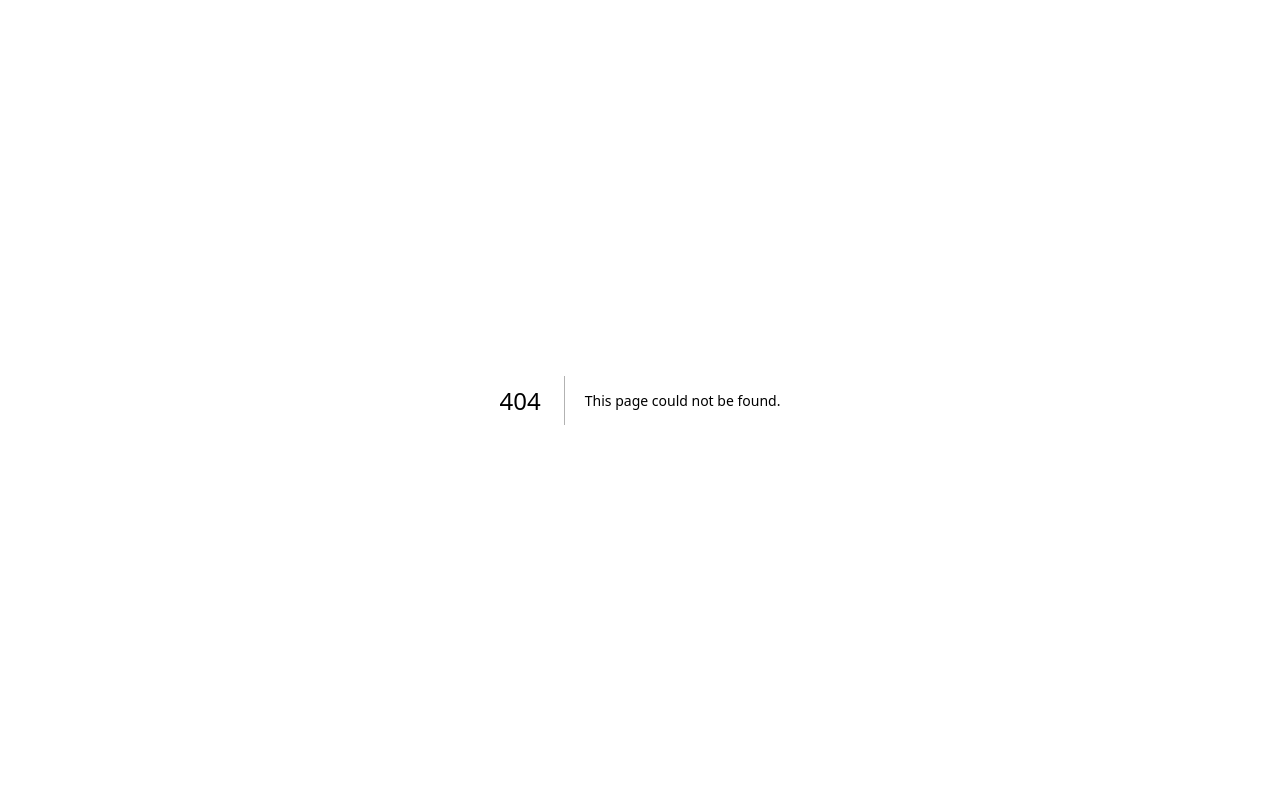
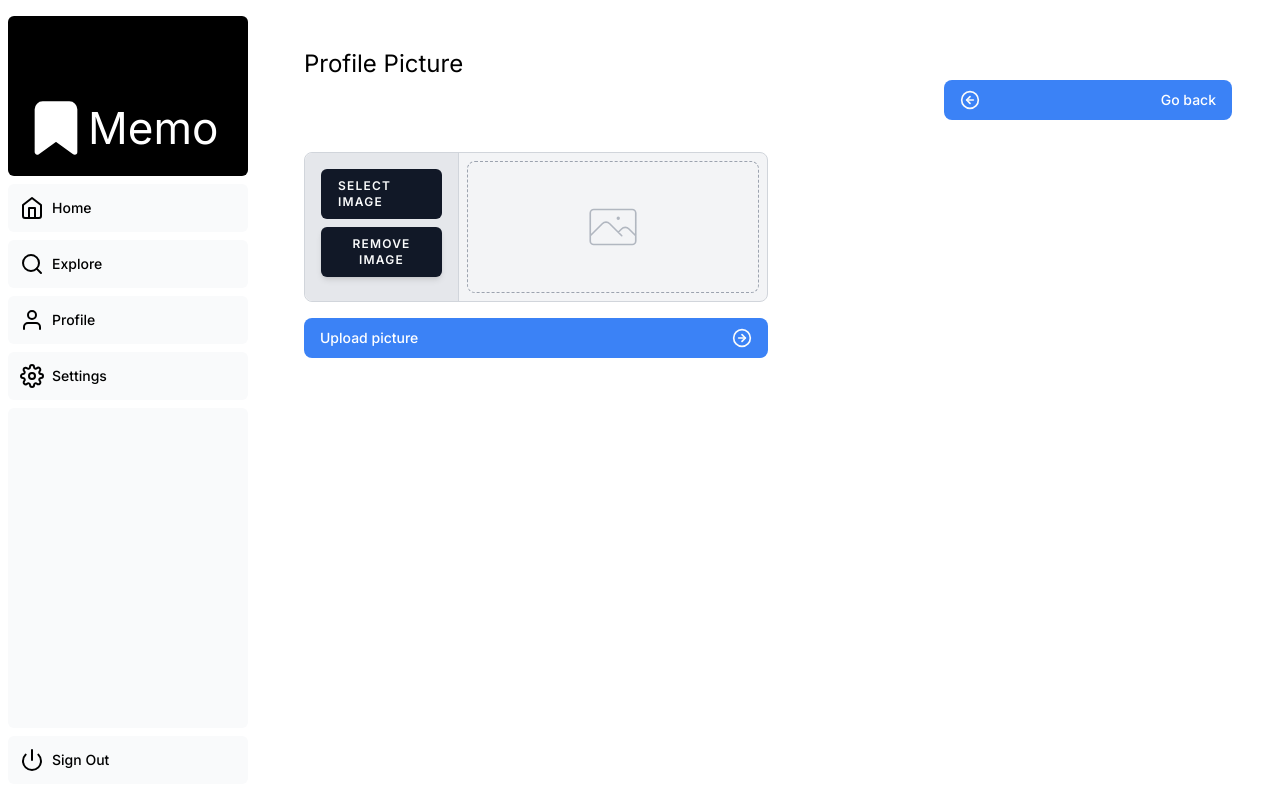
Before and after one commit to akinolaemmanuel49/memo-frontend, a Next.js app: page /profile/update/avatar in a window 1280 px wide. Before the commit this address had no page. Built offline with nearby package versions, Linux system fonts and the light colour scheme.

Commit message:
Implement profile picture upload feature

```diff
--- /dev/null
+++ b/app/profile/update/avatar/page.tsx
@@ -0,0 +1,36 @@
+"use client"
+
+import { useRouter } from "next/navigation";
+import UploadProfilePictureForm from "@/app/ui/forms/upload-profile-picture-form";
+import { useState } from "react";
+import Link from "next/link";
+import { Button } from "@/app/ui/button";
+import { ArrowLeftCircle } from "@/app/ui/icons";
+
+export default function UploadProfilePicturePage() {
+    const router = useRouter();
+    const [error, setError] = useState<string | null>(null);
+
+    const handleProfilePictureUploadSuccess = () => {
+        router.push("/profile")
+    };
+
+    const handleProfilePictureUploadError = (error: string) => {
+        setError(error)
+    };
+    return (
+        <main>
+            <h1 className='md-4 text-xl md:text-2xl text-center md:text-start'>
+                Profile Picture
+            </h1>
+            <div className="flex justify-end">
+                <Link href="/profile/update">
+                    <Button className="flex mb-4 w-72">
+                        <ArrowLeftCircle className="mr-auto h-5 w-5 text-gray-50" /> Go back
+                    </Button>
+                </Link>
+            </div>
+            <UploadProfilePictureForm onSuccess={handleProfilePictureUploadSuccess} onError={handleProfilePictureUploadError} />
+        </main>
+    )
+}
--- a/app/profile/update/page.tsx
+++ b/app/profile/update/page.tsx
@@ -1,4 +1,7 @@
+import { Button } from "@/app/ui/button";
 import ProfileForm from "@/app/ui/forms/profile-form";
+import { ArrowRightCircle } from "@/app/ui/icons";
+import Link from "next/link";
 
 export default function UpdateProfilePage() {
     return (
@@ -6,6 +9,13 @@ export default function UpdateProfilePage() {
             <h1 className='md-4 text-xl md:text-2xl text-center md:text-start'>
                 Profile
             </h1>
+            <div className="flex justify-start">
+                <Link href="/profile/update/avatar">
+                    <Button className="flex mb-4 w-72">
+                        Upload profile picture<ArrowRightCircle className="ml-auto h-5 w-5 text-gray-50" />
+                    </Button>
+                </Link>
+            </div>
             <ProfileForm />
         </main>
     )
--- a/app/ui/button.tsx
+++ b/app/ui/button.tsx
@@ -1,4 +1,4 @@
-import clsx from 'clsx';
+import clsx from "clsx";
 
 interface ButtonProps extends React.ButtonHTMLAttributes<HTMLButtonElement> {
   children: React.ReactNode;
@@ -9,8 +9,8 @@ export function Button({ children, className, ...rest }: ButtonProps) {
     <button
       {...rest}
       className={clsx(
-                'flex h-10 items-center rounded-lg bg-blue-500 px-4 text-sm font-medium text-white transition-colors hover:bg-blue-400 focus-visible:outline focus-visible:outline-2 focus-visible:outline-offset-2 focus-visible:outline-blue-500 active:bg-blue-600 aria-disabled:cursor-not-allowed aria-disabled:opacity-50',
-                className,
+        "flex h-10 items-center rounded-lg bg-blue-500 px-4 text-sm font-medium text-white transition-colors hover:bg-blue-400 focus-visible:outline focus-visible:outline-2 focus-visible:outline-offset-2 focus-visible:outline-blue-500 active:bg-blue-600 aria-disabled:cursor-not-allowed aria-disabled:opacity-50",
+        className
       )}
     >
       {children}
--- a/app/ui/forms/profile-form.tsx
+++ b/app/ui/forms/profile-form.tsx
@@ -15,9 +15,6 @@ export default function ProfileForm() {
         email: "",
         firstName: "",
         lastName: "",
-        avatarURL: "", // This will store the URL of the avatar image
-        avatarFile: null, // This will store the uploaded avatar file
-        status: "",
         about: "",
     });
     const [profileData, setProfileData] = useState<ProfileData>();
@@ -38,7 +35,9 @@ export default function ProfileForm() {
                     headers: { Authorization: `Bearer ${accessToken}` }
                 });
                 setProfileData(response.data);
-                setFormData(response.data)
+                if (profileData) {
+                    setFormData(profileData);
+                }
             } catch (error) {
                 setError("Failed to fetch user profile.");
                 console.error(error);
@@ -59,7 +58,7 @@ export default function ProfileForm() {
     }
 
     const handleInputChange = (e: React.ChangeEvent<HTMLInputElement | HTMLTextAreaElement>) => {
-        const { name, value } = e.target;
+        const { name, value, type } = e.target;
 
         setFormData({
             ...formData,
@@ -91,7 +90,7 @@ export default function ProfileForm() {
                 )
             ).data;
             console.log("Form submitted: ", response);
-            router.push("/profile");
+            router.push("/profile/update/avatar");
         } catch (error) {
             console.error("Profile update failed: ", error);
         }
--- /dev/null
+++ b/app/ui/forms/upload-profile-picture-form.tsx
@@ -0,0 +1,110 @@
+import { useState } from 'react';
+import axios from 'axios';
+import { UploadProfilePictureProps } from '@/app/lib/types';
+import { useFormStatus } from 'react-dom';
+import { Button } from '@/app/ui/button';
+import { ArrowRightCircle } from '@/app/ui/icons';
+
+const UploadProfilePictureForm: React.FC<UploadProfilePictureProps> = ({ onSuccess, onError }) => {
+    const [file, setFile] = useState<File | null>(null);
+
+    const handleFileChange = (e: React.ChangeEvent<HTMLInputElement>) => {
+        const uploadedFile = e.target.files?.[0];
+        if (uploadedFile) {
+            setFile(uploadedFile);
+        }
+    };
+
+    const handleRemoveImage = () => {
+        setFile(null);
+    };
+
+    const handleSubmit = async (e: React.FormEvent<HTMLFormElement>) => {
+        e.preventDefault();
+        if (!file) return;
+
+        try {
+            const formData = new FormData();
+            formData.append('avatarFile', file);
+
+            await axios.put(`${process.env.NEXT_PUBLIC_API_BASE_URL}/users`, formData, {
+                headers: {
+                    'Content-Type': 'multipart/form-data',
+                    Authorization: `Bearer ${localStorage.getItem('accessToken')}`,
+                },
+            });
+            onSuccess();
+        } catch (error) {
+            onError('Failed to upload profile picture');
+        }
+    };
+
+    return (
+        <form onSubmit={handleSubmit}>
+            <div className="mt-4 flex flex-col justify-start items-start min-h-48 bg-white">
+                <div className="w-full md:w-1/2 relative grid grid-cols-1 md:grid-cols-3 border border-gray-300 bg-gray-100 rounded-lg">
+                    <div className="rounded-l-lg p-4 bg-gray-200 flex flex-col justify-center items-center border-0 border-r border-gray-300">
+                        <label htmlFor="avatarFile" className="cursor-pointer inline-flex items-center justify-center px-4 py-2 bg-gray-900 text-gray-50 border border-transparent
+  rounded-md font-semibold text-xs uppercase tracking-widest hover:bg-gray-700 active:bg-gray-900 focus:outline-none
+  focus:border-gray-900 focus:ring ring-gray-300 disabled:opacity-25 transition ease-in-out duration-150">
+                            Select image
+
+                            <input
+                                id="avatarFile"
+                                className="hidden"
+                                type="file"
+                                onChange={handleFileChange}
+                            />
+                        </label>
+                        <button
+                            className="inline-flex items-center shadow-md my-2 px-2 py-2 bg-gray-900 text-gray-50 border border-transparent
+        rounded-md font-semibold text-xs uppercase tracking-widest hover:bg-gray-700 active:bg-gray-900 focus:outline-none
+       focus:border-gray-900 focus:ring ring-gray-300 disabled:opacity-25 transition ease-in-out duration-150"
+                            onClick={handleRemoveImage}
+                        >
+                            Remove image
+                        </button>
+                    </div>
+                    <div
+                        className="relative order-first md:order-last h-28 md:h-auto flex justify-center items-center border border-dashed border-gray-400 col-span-2 m-2 rounded-lg bg-no-repeat bg-center bg-origin-padding bg-cover"
+                        style={{
+                            backgroundImage: file ? `url(${URL.createObjectURL(file)})` : '',
+                        }}
+                    >
+                        {file ? null : (
+                            <span className="text-gray-400 opacity-75">
+                                <svg
+                                    className="w-14 h-14"
+                                    xmlns="http://www.w3.org/2000/svg"
+                                    fill="none"
+                                    viewBox="0 0 24 24"
+                                    strokeWidth="0.7"
+                                    stroke="currentColor"
+                                >
+                                    <path
+                                        strokeLinecap="round"
+                                        strokeLinejoin="round"
+                                        d="M2.25 15.75l5.159-5.159a2.25 2.25 0 013.182 0l5.159 5.159m-1.5-1.5l1.409-1.409a2.25 2.25 0 013.182 0l2.909 2.909m-18 3.75h16.5a1.5 1.5 0 001.5-1.5V6a1.5 1.5 0 00-1.5-1.5H3.75A1.5 1.5 0 002.25 6v12a1.5 1.5 0 001.5 1.5zm10.5-11.25h.008v.008h-.008V8.25zm.375 0a.375.375 0 11-.75 0 .375.375 0 01.75 0z"
+                                    />
+                                </svg>
+                            </span>
+                        )}
+                    </div>
+                </div>
+                <UploadProfilePictureButton />
+            </div>
+        </form>
+    );
+};
+
+export default UploadProfilePictureForm;
+
+function UploadProfilePictureButton() {
+    const { pending } = useFormStatus();
+
+    return (
+        <Button className="flex justify-center mt-4 w-full md:w-1/2" aria-disabled={pending}>
+            Upload picture <ArrowRightCircle className="ml-auto h-5 w-5 text-gray-50" />
+        </Button>
+    )
+}
--- a/app/ui/icons.tsx
+++ b/app/ui/icons.tsx
@@ -67,3 +67,14 @@ export function ArrowRightCircle(props: JSX.IntrinsicElements["svg"]) {
         </svg>
     );
 }
+
+// https://feathericons.dev/?search=arrow-left-circle&iconset=feather&format=strict-tsx
+export function ArrowLeftCircle(props: JSX.IntrinsicElements["svg"]) {
+    return (
+        <svg xmlns="http://www.w3.org/2000/svg" viewBox="0 0 24 24" width="24" height="24" fill="none" stroke="currentColor" strokeLinecap="round" strokeLinejoin="round" strokeWidth="2" {...props}>
+            <circle cx="12" cy="12" r="10" />
+            <polyline points="12 8 8 12 12 16" />
+            <line x1="16" x2="8" y1="12" y2="12" />
+        </svg>
+    );
+}
```
Also changed, not shown: app/lib/types.ts (+9 -3 lines). Lines whose indentation alone changed are shown as unchanged.
